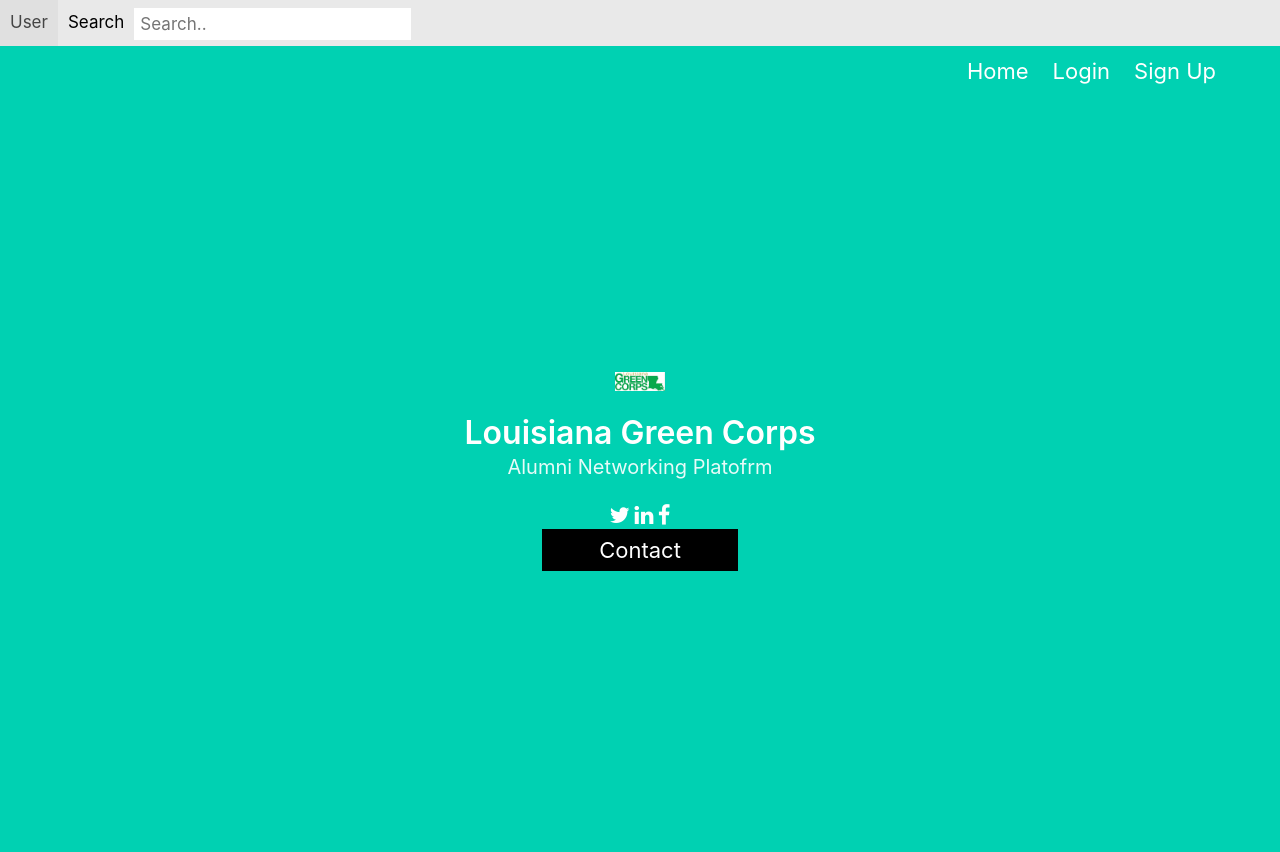
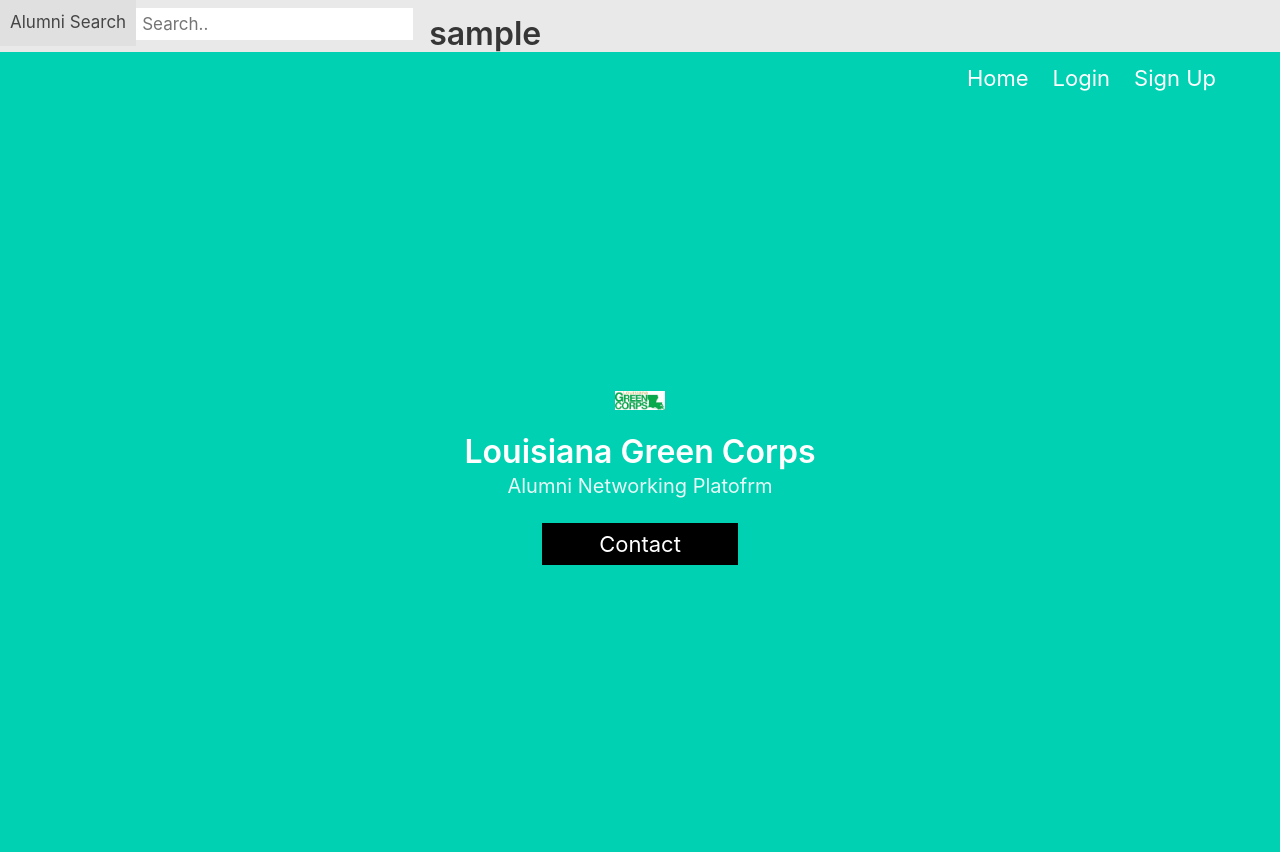
Before and after one commit to bywang7/code4good, a Flask app: template project/templates/index.html in a window 1280 px wide. Before the commit the page ends 571 px from the top, so only its background shows below. Run offline with Flask 2, Linux system fonts and the light colour scheme; the template is opened without the code that fills it: most values are stand-ins (such as "Sample title", 1, 10 or a date in 2020).

Commit message:
search bar complete

```diff
--- a/project/main.py
+++ b/project/main.py
@@ -16,7 +16,11 @@ def my_form_post():
     user_id = request.form['search']
     print(user_id)
     user = User.query.filter_by(name=user_id).first()
-    return user.name
+    print(user)
+    if user == None:
+        return render_template('index.html', user_name = "Invalid username")
+    else:
+        return render_template('index.html', user_name = "User found: " + user.name)
 
 @main.route('/profile')
 def profile():
--- a/project/templates/base.html
+++ b/project/templates/base.html
@@ -7,9 +7,16 @@
     <meta name="viewport" content="width=device-width, initial-scale=1">
     <title>Louisiana Green Corps</title>
     <link rel="stylesheet" href="https://cdnjs.cloudflare.com/ajax/libs/bulma/0.7.2/css/bulma.min.css" />
+    <style>
+        .custom-bg{
+      background-color:white;
+     }
+        </style>
+
 </head>
 
-<body>
+
+<body style="background-color: white">
     <section class="hero is-primary is-fullheight">
         <div class="hero-head">
             <nav class="navbar">
--- a/project/templates/index.html
+++ b/project/templates/index.html
@@ -1,9 +1,12 @@
 <div class="topnav">
-  <a class="active" href="#home">User</a>
-  <a href="#about">Search</a>
+  <a href="#about">Alumni Search</a>
   <form method="POST">
     <input type="text" placeholder="Search.." name = "search">
   </form>
+  <h3 class="title" align = left vertical-align: text-top>
+    {{user_name}}
+  </h3>
+
 </div>
 
 <style>
@@ -40,6 +43,7 @@
   font-size: 17px;
 }
 
+.topnav
 /* When the screen is less than 600px wide, stack the links and the search field vertically instead of horizontally */
 @media screen and (max-width: 600px) {
   .topnav a, .topnav input[type=text] {
@@ -67,7 +71,6 @@
 <h2 class="subtitle">
   Alumni Networking Platofrm
 </h2>
-<link rel="stylesheet" href="https://cdnjs.cloudflare.com/ajax/libs/font-awesome/4.7.0/css/font-awesome.min.css">
 
 
 <a href="https://twitter.com/lagreencorps?lang=en"><i class="fa fa-twitter"></i></a>
```
Also changed, not shown: project/css/style.css (added).
